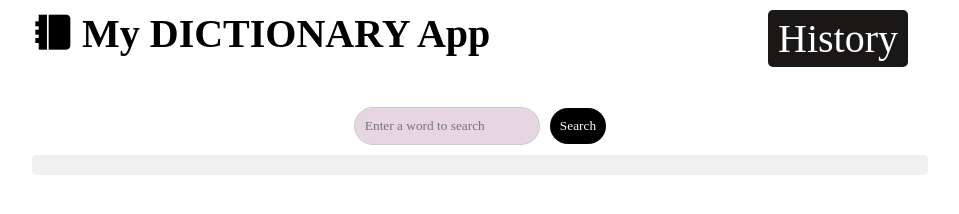
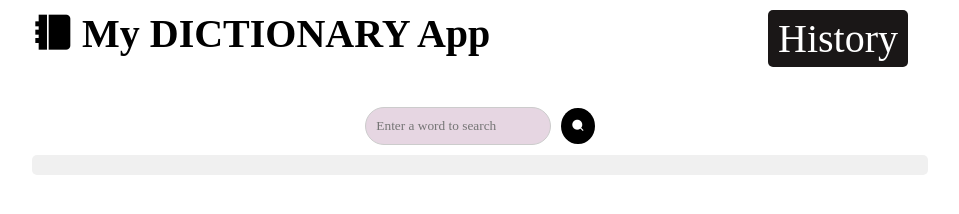
Before and after one commit to vijayakabajo/Dictionary, a plain HTML site: page index.html in a window 1280 px wide. Shown: the whole page, without its empty margins (160-1119 px from the left). Drawn offline with nearby package versions, Linux system fonts and the light colour scheme.

Commit message:
Search icon added

```diff
--- a/index.html
+++ b/index.html
@@ -21,7 +21,8 @@
             <div id="search">
                 <div id="search-input">
                     <input type="text" id="search-word" placeholder="Enter a word to search">
-                    <button type="button" id="search-button">Search</button>
+
+                    <button type="button" id="search-button"><i class="ri-search-fill"></i></button>
                 </div>
                 <div id="def-container">
                     <p id="definition"></p>
--- a/style.css
+++ b/style.css
@@ -80,7 +80,7 @@ a{
     color: white;
     border: none;
     padding: 10px;
-    border-radius: 50px;
+    border-radius: 50%;
     margin-left: 10px;
 }
 
```
